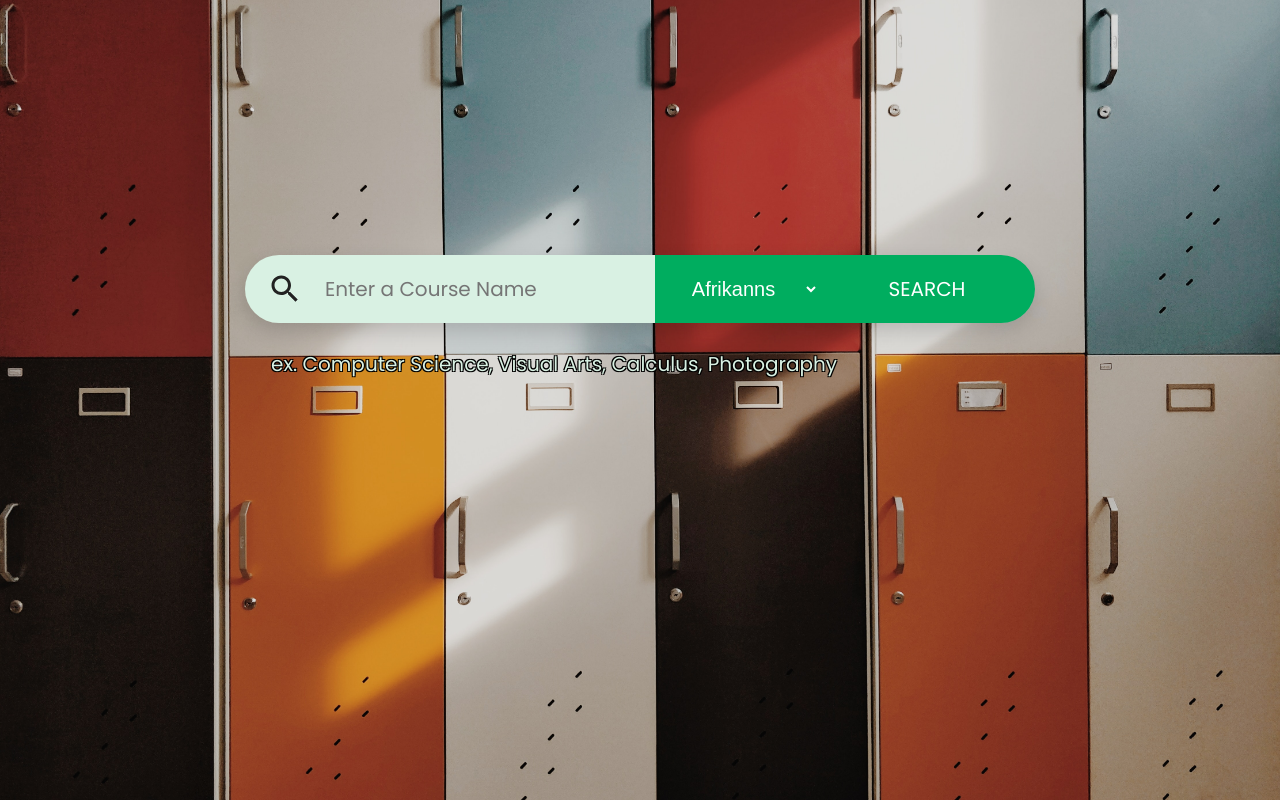
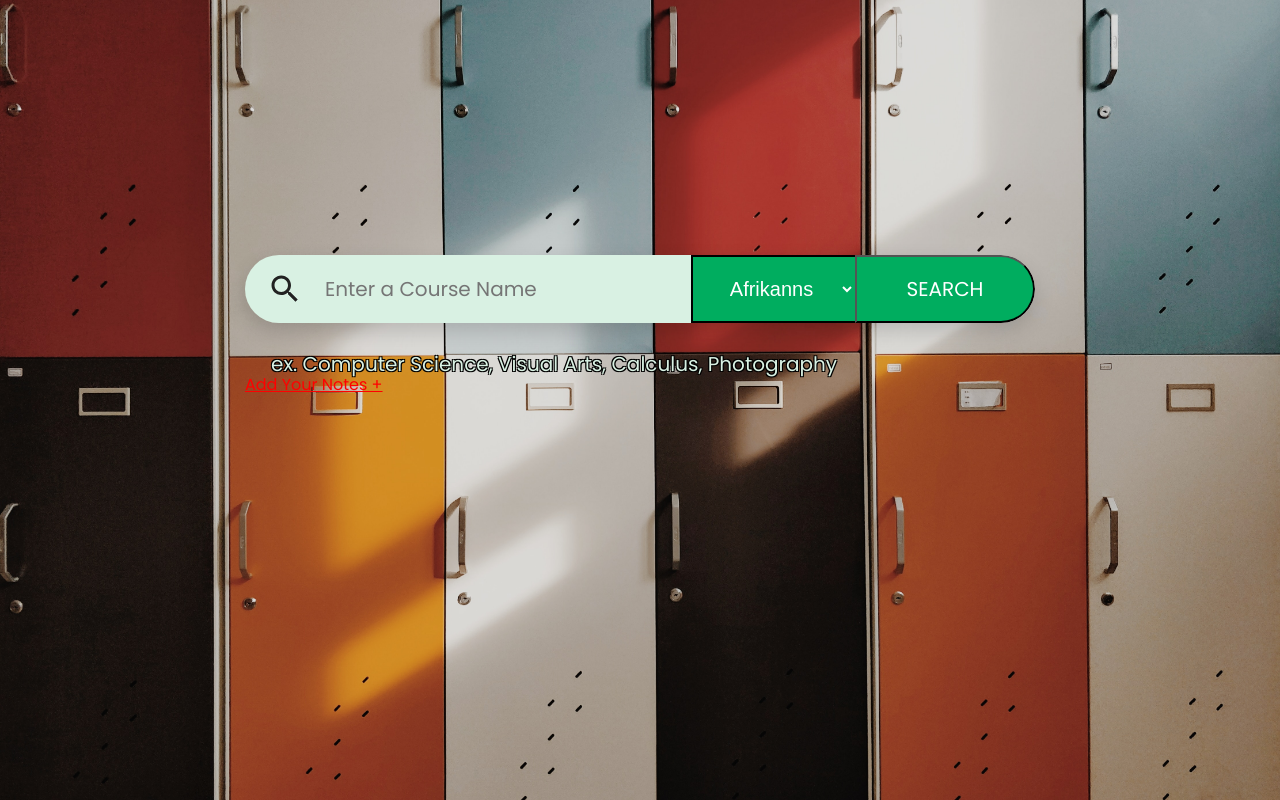
Before and after one commit to billbai0102/ZipNote, a Flask app: page / in a window 1280 px wide. Run offline with Flask 2, Linux system fonts and the light colour scheme.

Commit message:
Adjusted css for main buttons and added markup for addNote routing

```diff
--- a/static/styles/main.css
+++ b/static/styles/main.css
@@ -936,7 +936,8 @@ form {
     white-space: nowrap;
     font-size: 20px;
     color: #fff;
-    border: 0;
+    border-color: #000;
+    border-width: 2px 0px 2px 2px;
     cursor: pointer;
     position: relative;
     z-index: 0;
@@ -947,7 +948,8 @@ form {
 }
 
 .s130 form .inner-form .input-field.second-wrap #language-choice:hover {
-    background: #009451;
+    background: #000;
+    color: #d9f1e3;
 }
 
 .s130 form .inner-form .input-field.second-wrap #language-choice:focus {
@@ -956,7 +958,7 @@ form {
 }
 
 .s130 form .inner-form .input-field.third-wrap {
-    min-width: 216px;
+    min-width: 180px;
 }
 
 .s130 form .inner-form .input-field.third-wrap .btn-search {
@@ -965,7 +967,10 @@ form {
     white-space: nowrap;
     font-size: 20px;
     color: #fff;
-    border: 0;
+    border-color: #000;
+    border-width: 2px;
+    border-top-right-radius: 50px;
+    border-bottom-right-radius: 50px;
     cursor: pointer;
     position: relative;
     z-index: 0;
@@ -975,7 +980,8 @@ form {
 }
 
 .s130 form .inner-form .input-field.third-wrap .btn-search:hover {
-    background: #009451;
+    background: #000;
+    color: #d9f1e3;
 }
 
 .s130 form .inner-form .input-field.third-wrap .btn-search:focus {
@@ -984,12 +990,16 @@ form {
 }
 
 .s130 form .info {
-	font-family: 'Poppins', sans-serif;
+    font-family: 'Poppins', sans-serif;
     font-size: 20px;
     color: #d9f1e3;
     text-shadow: -1px -1px 0 #000, 1px -1px 0 #000, -1px 1px 0 #000,
         1px 1px 0 #000;
     padding-left: 26px;
+}
+
+#addNote > a {
+    color: red;
 }
 
 @media screen and (max-width: 992px) {
--- a/templates/index.html
+++ b/templates/index.html
@@ -38,7 +38,10 @@
                         />
                     </div>
                     <div class="input-field second-wrap">
-                        <select id="language-choice" data-placeholder="Choose a Language...">
+                        <select
+                            id="language-choice"
+                            data-placeholder="Choose a Language..."
+                        >
                             <option value="Afrikanns">Afrikanns</option>
                             <option value="Albanian">Albanian</option>
                             <option value="Amharic">Amharic</option>
@@ -169,6 +172,9 @@
                     >ex. Computer Science, Visual Arts, Calculus,
                     Photography</span
                 >
+                <div id="addNote">
+                    <a href="addnote.html">Add Your Notes +</a>
+                </div>
             </form>
         </div>
         <script src="https://ajax.googleapis.com/ajax/libs/jquery/3.4.1/jquery.min.js"></script>
```
